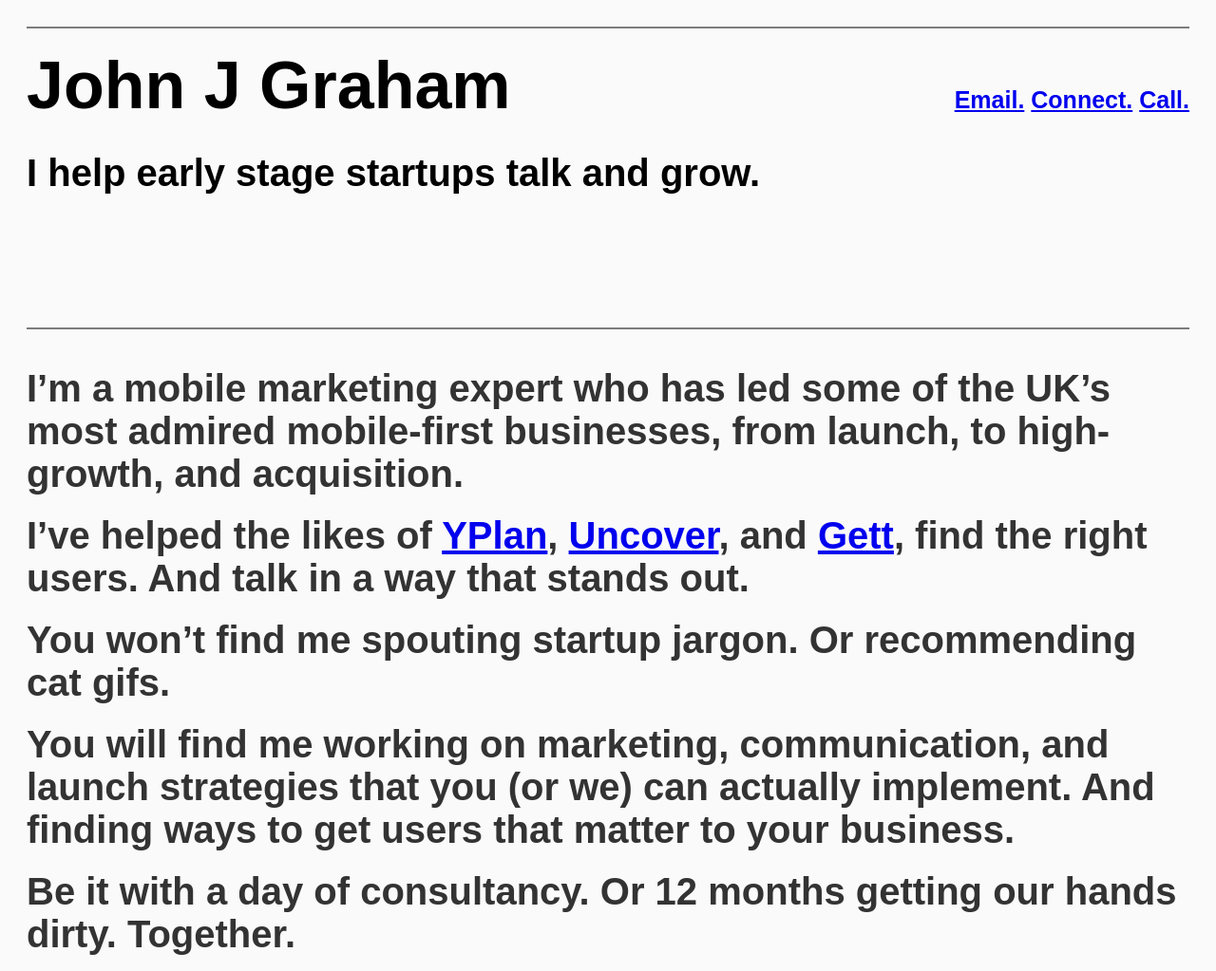
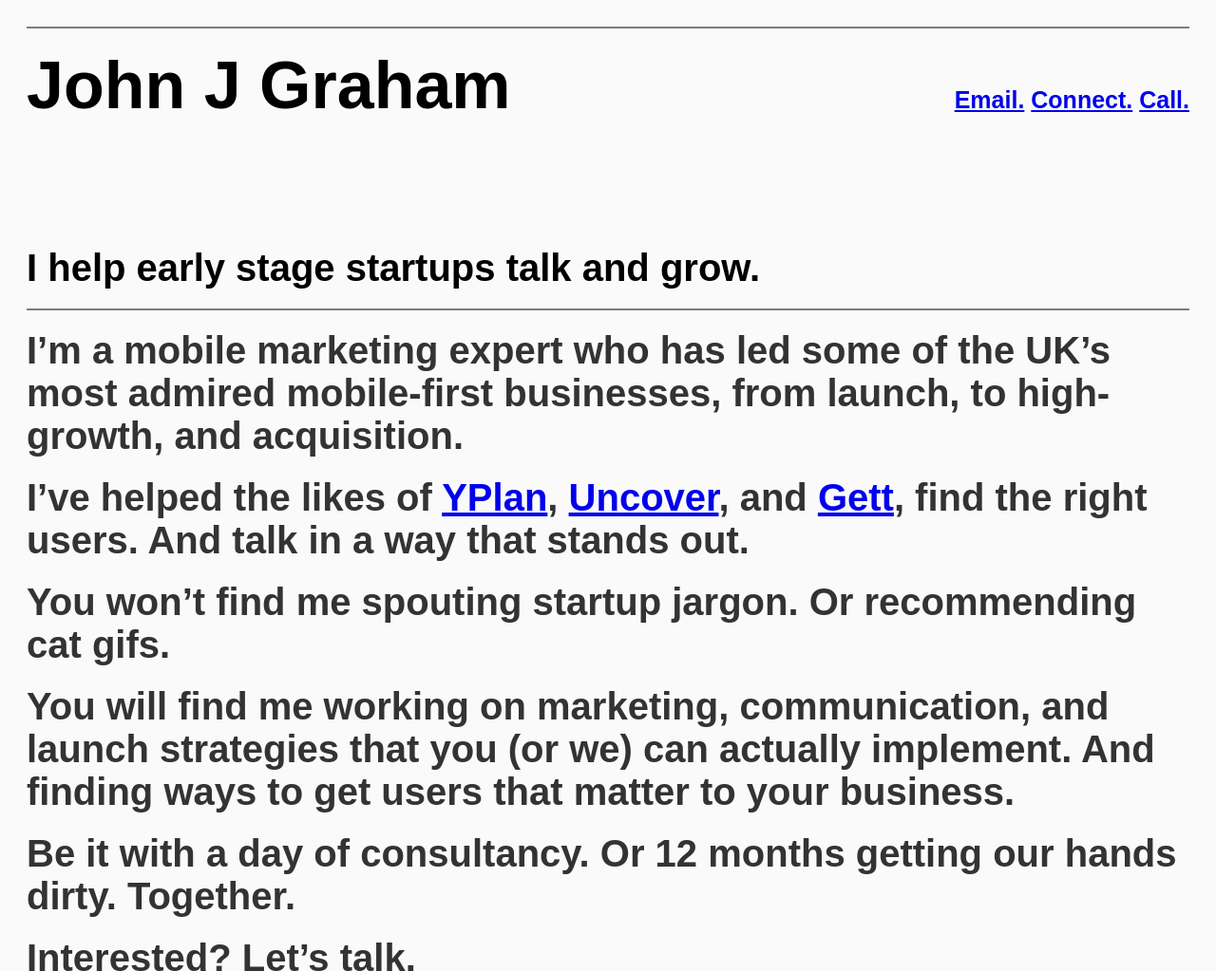
Before and after one commit to thisiscap/john-graham, a plain HTML site: page index.html in a window 1280 px wide. Shown: the top 1023 px of the page at 95% size. Drawn offline with Linux system fonts and the light colour scheme.

Commit message:
Moving h2
Moving above line and removing padding

```diff
--- a/index.html
+++ b/index.html
@@ -62,6 +62,10 @@
             padding: 1rem;
         }
 
+        header {
+            padding-top: 1rem;
+        }
+
         header,
         main,
         section,
@@ -72,7 +76,6 @@
         header,
         main {
             border-top: 2px solid rgba(0, 0, 0, 0.5);
-            padding-top: 1rem;
         }
         /*Typography*/
 
@@ -176,8 +179,8 @@
             <a href="https://uk.linkedin.com/in/john-graham-7bb3ab13">Connect.</a>
             <a href="tel:+447738220868">Call.</a>
         </p>
-        <h2>I help early stage startups talk and grow.</h2>
     </header>
+    <h2>I help early stage startups talk and grow.</h2>
     <main>
         <p>I’m a mobile marketing expert who has led some of the UK’s most admired mobile-first businesses, from launch, to high-growth, and acquisition.</p>
         <p>I’ve helped the likes of <a href="https://yplanapp.com/">YPlan</a>, <a href="https://velocityapp.com/">Uncover</a>, and <a href="http://gett.com/uk/">Gett</a>, find the right users. And talk in a way that stands out.</p>
```
